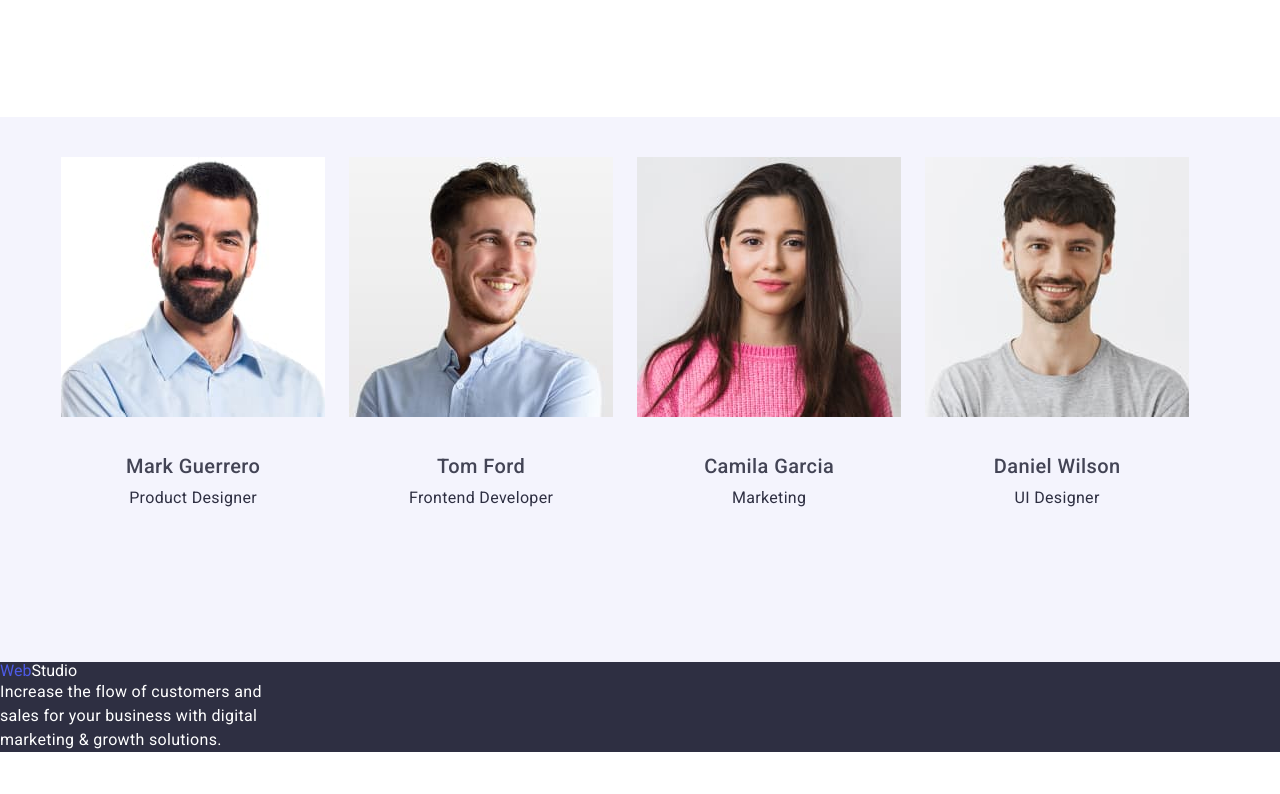
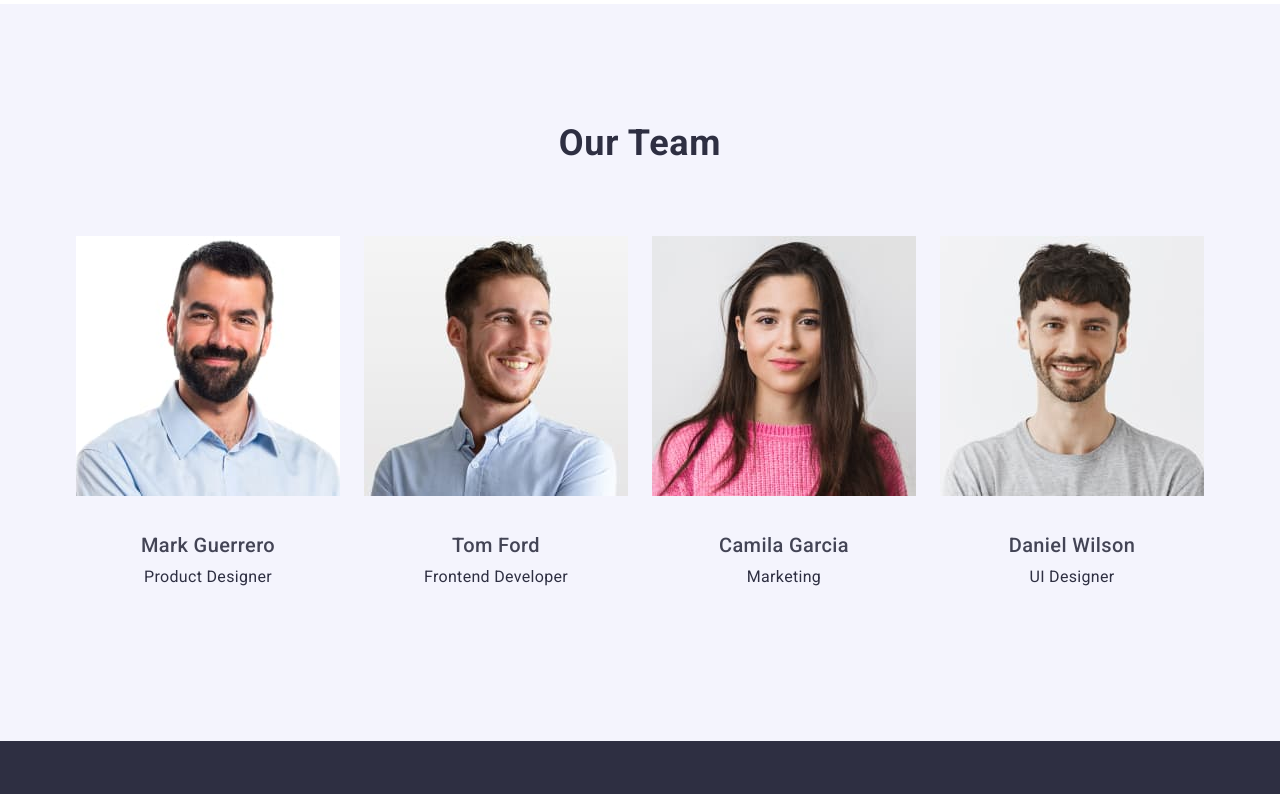
Before and after one commit to Andrey-AFN/goit-markup-hw-03, a plain HTML site: page index.html in a window 1280 px wide. Shown: the part 1286-2080 px from the top of the page. Before the commit the page ends 2038 px from the top, so only its background shows below. Drawn offline with nearby package versions, Linux system fonts and the light colour scheme.

Commit message:
final-final

```diff
--- a/css/ctyles.css
+++ b/css/ctyles.css
@@ -210,7 +210,7 @@ address {
     margin-bottom: 48px;
     width: 500px;
     margin: 0 auto;
-
+    margin-bottom: 48px;
 }
 
 
@@ -278,6 +278,8 @@ address {
     letter-spacing: 0.02em;
 
     width: 264px;
+    margin-left: 156px;
+    margin-top: 16px;
 }
 
 .section-subtitle {
@@ -289,6 +291,7 @@ address {
     margin-bottom: 8px;
     margin-top: 0;
     text-align: center;
+
 }
 
 .section-title {
@@ -297,13 +300,17 @@ address {
     line-height: 1.11;
     letter-spacing: 0.02em;
     margin-top: 0;
+    margin-bottom: 72px;
+
     /*margin-bottom: 60px;*/
     text-align: center;
-    visibility: hidden;
+}
+
+.subtitle-none {
+    display: none;
 }
 
 .section-title-question {
-    margin-top: 120px;
     margin-bottom: 72px;
     text-align: center;
     height: 40px;
@@ -321,14 +328,22 @@ address {
 
 .footer {
     background-color: var(--primary-text-color);
+    padding: 100px 0;
 }
 
 .logo-footer, link {
     color: var(--white-color);
+    font-family: Raleway;
+    letter-spacing: 0.03em;
+    font-weight: 800;
+    font-size: 18px;
+    line-height: 1.17;
+    text-transform: uppercase;
+    margin-left: 156px;
 }
 
 .container {
-    padding: 0.15px;
+    padding: 0 15px;
     margin-left: auto;
     margin-right: auto;
     width: 1158px;
@@ -378,6 +393,7 @@ address {
 .team-container {
     background-color: var(--button-background);
     padding-bottom: 120px;
+    padding-top: 120px;
 }
 
 .flex-container {
--- a/index.html
+++ b/index.html
@@ -42,7 +42,7 @@
 
   <section class="future-section">
     <div class="container">
-    <h2 class="section-title">future</h2>
+    <h2 class="subtitle-none">future</h2>
 
     <ul class="list-subtitle list">
       <li class="item-subtitle">
@@ -131,14 +131,14 @@
   </section>
   </main>
 
-  <div class="flex-footer">
     <footer class="footer">
+      <div class="container"></div>
       <a href="./index.html" class="logo-footer link"><span>Web</span>Studio</a>
       <p class="footer-text">
         Increase the flow of customers and sales for your business with digital
         marketing & growth solutions.
       </p>
+      </div>
     </footer>
-  </div>
   </body>
 </html>
```
